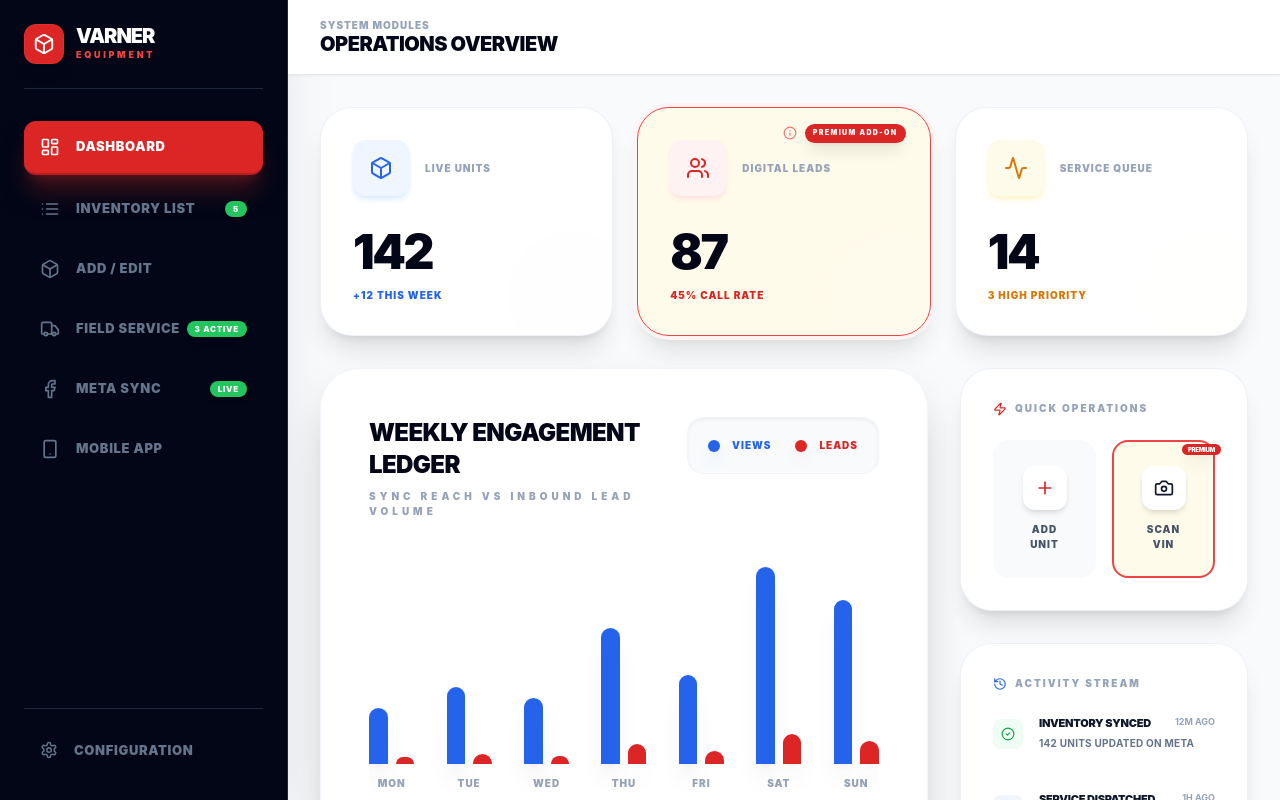
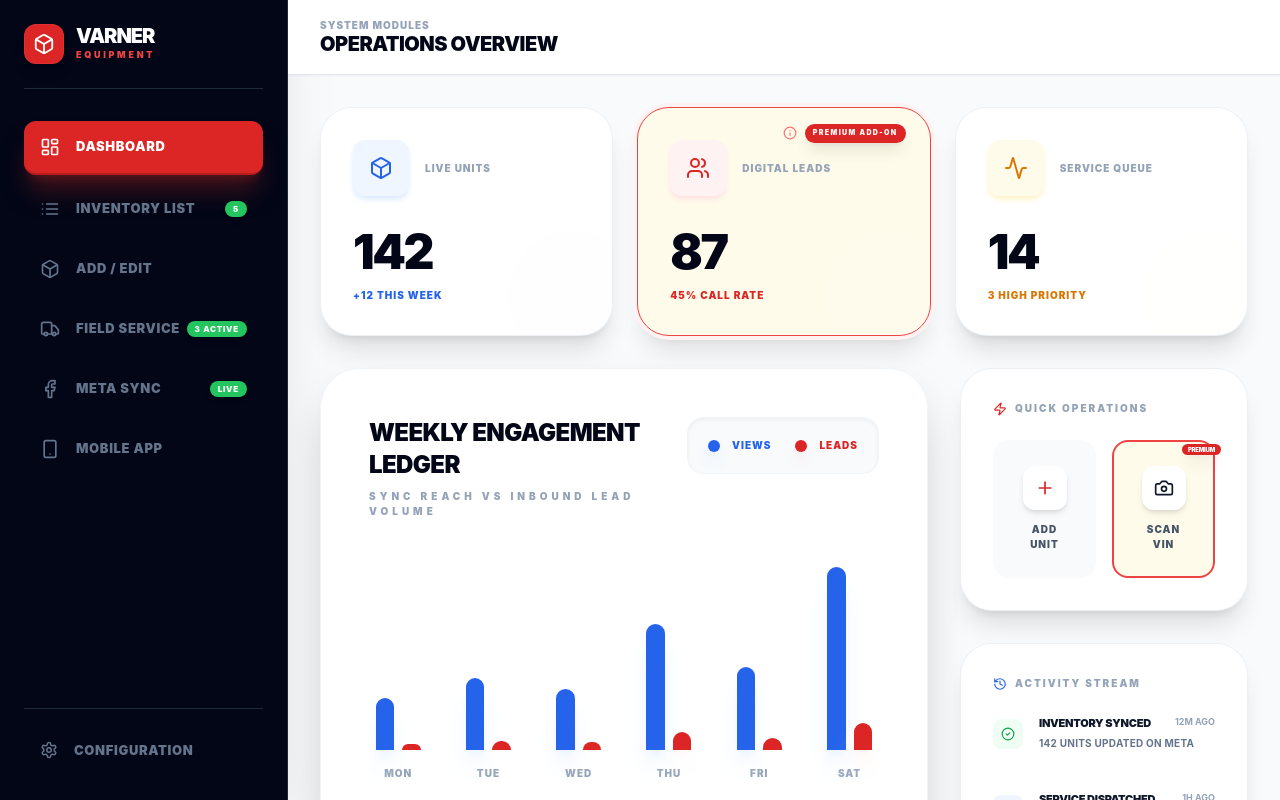
Before and after one commit to gmajors1326/varner-preview, a React (Vite) app: page / in a window 1280 px wide. Built offline with nearby package versions, Linux system fonts and the light colour scheme; the HTML template or start-up script is replaced by a standard one.

Commit message:
fix: restore rendering and enhance responsiveness of Weekly Engagement Ledger chart

```diff
--- a/src/App.jsx
+++ b/src/App.jsx
@@ -877,37 +877,37 @@ const PerformanceChart = () => {
   const maxViews = Math.max(...chartData.map(d => d.views));
 
   return (
-    <div className="bg-white rounded-[2.5rem] p-6 sm:p-12 shadow-2xl border border-slate-100 min-h-[400px] sm:h-[500px] flex flex-col text-slate-950 overflow-hidden">
-      <div className="flex flex-col sm:flex-row justify-between items-start gap-6 mb-8 sm:mb-12">
+    <div className="bg-white rounded-[2.5rem] p-6 sm:p-12 shadow-2xl border border-slate-100 min-h-[450px] flex flex-col text-slate-950 overflow-hidden relative">
+      <div className="flex flex-col lg:flex-row justify-between items-start gap-6 mb-12">
         <div className="space-y-2">
           <h3 className="text-xl sm:text-2xl font-black tracking-tight leading-none uppercase">Weekly Engagement Ledger</h3>
           <p className="text-[9px] sm:text-[10px] font-black text-slate-400 uppercase tracking-[0.4em] mt-2 font-black">Sync Reach vs Inbound Lead Volume</p>
         </div>
-        <div className="flex gap-4 sm:gap-6 bg-slate-50 p-3 sm:p-5 rounded-2xl border border-slate-100 shadow-inner w-full sm:w-auto justify-center">
+        <div className="flex gap-4 sm:gap-6 bg-slate-50 p-3 sm:p-5 rounded-2xl border border-slate-100 shadow-inner w-full lg:w-auto justify-center">
           <div className="flex items-center gap-2 sm:gap-3 font-black text-[8px] sm:text-[10px] uppercase tracking-widest text-blue-600 font-black"><div className="w-2 h-2 sm:w-3 sm:h-3 rounded-full bg-blue-600 shadow-lg shadow-blue-200"></div> VIEWS</div>
           <div className="flex items-center gap-2 sm:gap-3 font-black text-[8px] sm:text-[10px] uppercase tracking-widest text-red-600 font-black"><div className="w-2 h-2 sm:w-3 sm:h-3 rounded-full bg-red-600 shadow-lg shadow-red-200"></div> LEADS</div>
         </div>
       </div>
 
-      <div className="flex-1 overflow-x-auto no-scrollbar">
-        <div className="flex items-end justify-between gap-4 sm:gap-8 border-b-4 border-slate-50 pb-6 min-w-[500px] h-full">
+      <div className="flex-1 min-h-[250px] w-full overflow-x-auto no-scrollbar pb-2">
+        <div className="flex items-end justify-between gap-4 sm:gap-8 border-b-4 border-slate-50 pb-8 min-w-[600px] h-[250px]">
           {chartData.map((data, i) => (
-            <div key={i} className="flex flex-col items-center flex-1 gap-3 group h-full justify-end relative">
-              <div className="w-full max-w-[45px] flex items-end justify-center gap-1.5 sm:gap-2 h-full relative">
+            <div key={i} className="flex flex-col items-center flex-1 gap-4 group h-full justify-end relative">
+              <div className="w-full max-w-[45px] flex items-end justify-center gap-2 h-full relative">
                 <div
-                  className="w-1/2 bg-blue-600 rounded-t-xl transition-all duration-1000 ease-out group-hover:bg-blue-400 relative shadow-xl"
+                  className="w-1/2 bg-blue-600 rounded-t-xl transition-all duration-1000 ease-out group-hover:bg-blue-400 relative shadow-xl shadow-blue-100"
                   style={{ height: `${(data.views / maxViews) * 100}%` }}
                 >
-                   <div className="absolute -top-10 sm:-top-12 left-1/2 -translate-x-1/2 bg-slate-950 text-white text-[8px] sm:text-[9px] font-black px-2 py-1.5 rounded-lg opacity-0 group-hover:opacity-100 transition-all pointer-events-none shadow-2xl">{data.views}</div>
+                   <div className="absolute -top-10 left-1/2 -translate-x-1/2 bg-slate-950 text-white text-[8px] font-black px-2 py-1.5 rounded-lg opacity-0 group-hover:opacity-100 transition-all pointer-events-none shadow-2xl z-20 whitespace-nowrap">{data.views} Views</div>
                 </div>
                 <div
-                  className="w-1/2 bg-red-600 rounded-t-xl transition-all duration-1000 ease-out group-hover:bg-red-400 relative shadow-xl"
+                  className="w-1/2 bg-red-600 rounded-t-xl transition-all duration-1000 ease-out group-hover:bg-red-400 relative shadow-xl shadow-red-100"
                   style={{ height: `${(data.leads / maxViews) * 100 * 3.5}%` }}
                 >
-                   <div className="absolute -top-10 sm:-top-12 left-1/2 -translate-x-1/2 bg-red-600 text-white text-[8px] sm:text-[9px] font-black px-2 py-1.5 rounded-lg opacity-0 group-hover:opacity-100 transition-all pointer-events-none z-10 shadow-2xl">{data.leads}</div>
+                   <div className="absolute -top-10 left-1/2 -translate-x-1/2 bg-red-600 text-white text-[8px] font-black px-2 py-1.5 rounded-lg opacity-0 group-hover:opacity-100 transition-all pointer-events-none z-20 shadow-2xl whitespace-nowrap">{data.leads} Leads</div>
                 </div>
               </div>
-              <span className="text-[9px] sm:text-[10px] font-black text-slate-400 uppercase tracking-widest">{data.day}</span>
+              <span className="text-[10px] font-black text-slate-400 uppercase tracking-widest">{data.day}</span>
             </div>
           ))}
         </div>
```
